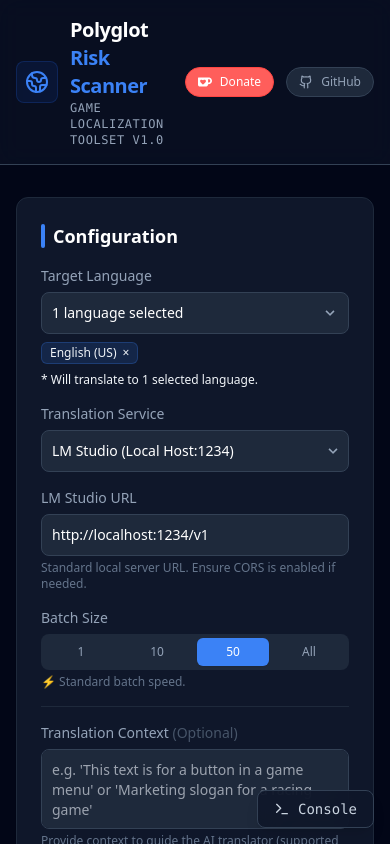
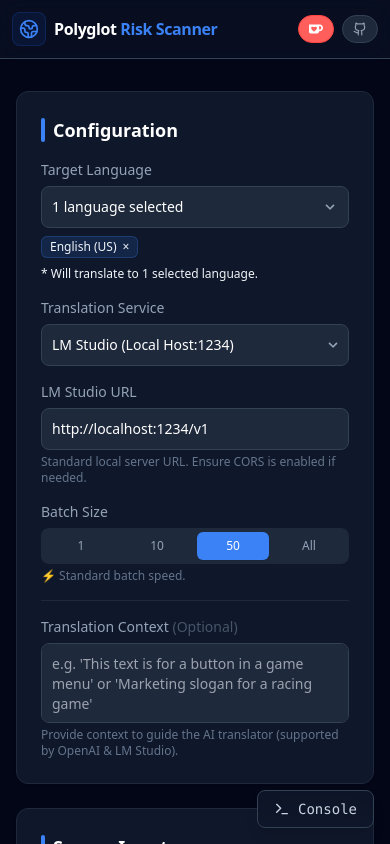
Before and after one commit to LongGil/polyglot-risk-scanner, a React (Vite) app: page / in a window 390 px wide. Shown: the top 844 px of the page. Built offline with nearby package versions, Linux system fonts and the light colour scheme.

Commit message:
feat: Add a new Header component and integrate a custom favicon into the application.

```diff
--- a/components/Header.tsx
+++ b/components/Header.tsx
@@ -4,36 +4,38 @@
 const Header: React.FC = () => {
   return (
     <header className="border-b border-slate-700 bg-slate-900/50 backdrop-blur-md sticky top-0 z-50">
-      <div className="max-w-7xl mx-auto px-4 py-4 flex items-center justify-between">
-        <div className="flex items-center gap-3">
-          <div className="p-2 bg-accent-600/10 rounded-lg border border-accent-600/20">
-            <Globe2 className="w-6 h-6 text-accent-500" />
+      <div className="max-w-7xl mx-auto px-3 sm:px-4 py-3 sm:py-4 flex items-center justify-between gap-2">
+        <div className="flex items-center gap-2 sm:gap-3 min-w-0">
+          <div className="p-1.5 sm:p-2 bg-accent-600/10 rounded-lg border border-accent-600/20 flex-shrink-0">
+            <Globe2 className="w-5 h-5 sm:w-6 sm:h-6 text-accent-500" />
           </div>
-          <div>
-            <h1 className="text-xl font-bold text-white tracking-tight">Polyglot <span className="text-accent-500">Risk Scanner</span></h1>
-            <p className="text-xs text-slate-400 font-mono uppercase tracking-wider">Game Localization Toolset v1.0</p>
+          <div className="min-w-0">
+            <h1 className="text-base sm:text-xl font-bold text-white tracking-tight leading-tight">
+              Polyglot <span className="text-accent-500">Risk Scanner</span>
+            </h1>
+            <p className="hidden sm:block text-xs text-slate-400 font-mono uppercase tracking-wider">Game Localization Toolset v1.0</p>
           </div>
         </div>
-        <div className="flex items-center gap-3">
+        <div className="flex items-center gap-2 flex-shrink-0">
           <a
             href="https://ko-fi.com/longgilstudio"
             target="_blank"
             rel="noreferrer"
-            className="flex items-center gap-2 text-xs text-white bg-[#FF5E5B] hover:bg-[#ff4542] transition-colors px-3 py-1.5 rounded-full border border-[#ff4542] font-medium"
+            className="flex items-center gap-1.5 text-xs text-white bg-[#FF5E5B] hover:bg-[#ff4542] transition-colors px-2.5 sm:px-3 py-1.5 rounded-full border border-[#ff4542] font-medium"
           >
-            <svg className="w-3.5 h-3.5" viewBox="0 0 24 24" fill="currentColor" xmlns="http://www.w3.org/2000/svg">
+            <svg className="w-3.5 h-3.5 flex-shrink-0" viewBox="0 0 24 24" fill="currentColor" xmlns="http://www.w3.org/2000/svg">
               <path d="M23.881 8.948c-.773-4.085-4.859-4.593-4.859-4.593H.723c-.604 0-.679.798-.679.798s-.082 7.324-.022 11.822c.164 2.424 2.586 2.672 2.586 2.672s8.267-.023 11.966-.049c2.438-.426 2.683-2.566 2.658-3.734 4.352.24 7.422-2.831 6.649-6.916zm-11.062 3.511c-1.246 1.453-4.011 3.976-4.011 3.976s-.121.119-.31.023c-.076-.057-.108-.09-.108-.09-.443-.441-3.368-3.049-4.034-3.954-.709-.965-1.041-2.7-.091-3.71.951-1.01 3.005-1.086 4.363.407 0 0 1.565-1.782 3.468-.963 1.904.82 1.832 2.692.723 4.311zm6.173.478c-.928.116-1.682.028-1.682.028V7.284h1.77s1.971.551 1.971 2.638c0 1.913-.985 2.667-2.059 3.015z" />
             </svg>
-            <span>Donate</span>
+            <span className="hidden sm:inline">Donate</span>
           </a>
           <a
             href="https://github.com/LongGil/polyglot-risk-scanner"
             target="_blank"
             rel="noreferrer"
-            className="flex items-center gap-2 text-xs text-slate-400 bg-slate-800 hover:bg-slate-700 hover:text-white transition-colors px-3 py-1.5 rounded-full border border-slate-700"
+            className="flex items-center gap-1.5 text-xs text-slate-400 bg-slate-800 hover:bg-slate-700 hover:text-white transition-colors px-2.5 sm:px-3 py-1.5 rounded-full border border-slate-700"
           >
-            <Github className="w-3.5 h-3.5" />
-            <span>GitHub</span>
+            <Github className="w-3.5 h-3.5 flex-shrink-0" />
+            <span className="hidden sm:inline">GitHub</span>
           </a>
         </div>
       </div>
--- a/index.html
+++ b/index.html
@@ -1,7 +1,9 @@
 <!DOCTYPE html>
 <html lang="en">
+
 <head>
   <meta charset="UTF-8" />
+  <link rel="icon" type="image/svg+xml" href="/favicon.svg" />
   <meta name="viewport" content="width=device-width, initial-scale=1.0" />
   <title>Polyglot Risk Scanner</title>
   <script src="https://cdn.tailwindcss.com"></script>
@@ -32,18 +34,22 @@
       background-color: #0f172a;
       color: #f8fafc;
     }
+
     /* Custom scrollbar for dark theme */
     ::-webkit-scrollbar {
       width: 8px;
       height: 8px;
     }
+
     ::-webkit-scrollbar-track {
       background: #1e293b;
     }
+
     ::-webkit-scrollbar-thumb {
       background: #475569;
       border-radius: 4px;
     }
+
     ::-webkit-scrollbar-thumb:hover {
       background: #64748b;
     }
@@ -61,8 +67,10 @@
 </script>
   <link rel="stylesheet" href="/index.css">
 </head>
+
 <body>
   <div id="root"></div>
   <script type="module" src="/index.tsx"></script>
 </body>
+
 </html>
```
Also changed, not shown: public/favicon.svg (added). Lines whose indentation alone changed are shown as unchanged.
